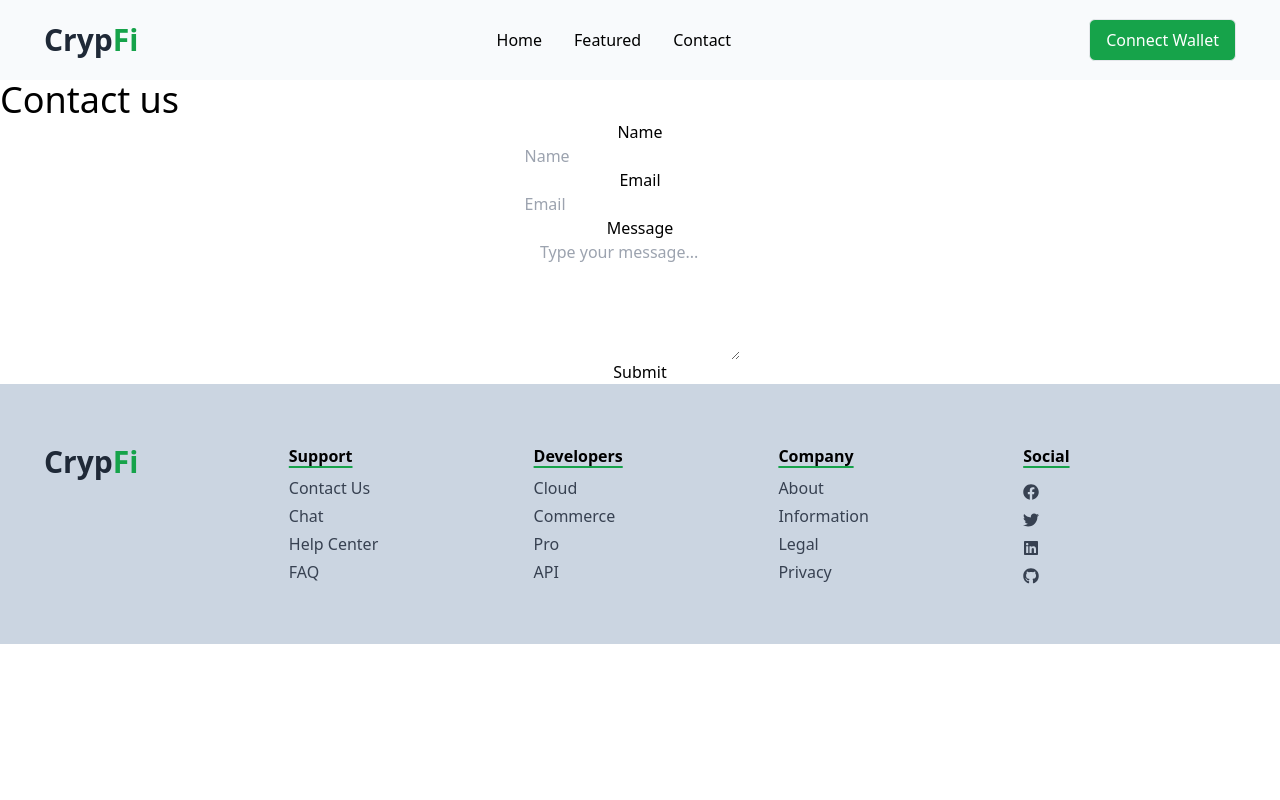
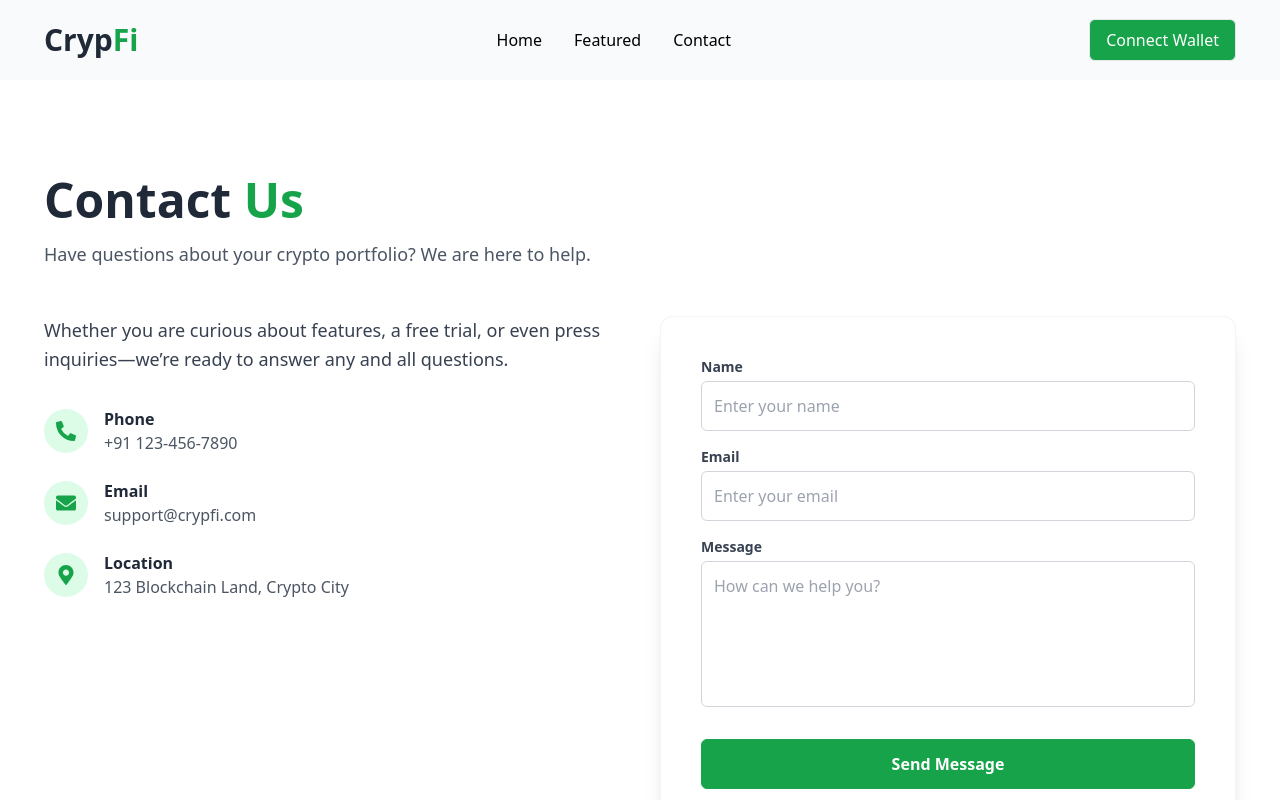
Before and after one commit to Askari64/CrypFi, a React (Vite) app: page /contact in a window 1280 px wide. Shown: the top 800 px of the page. Built offline with nearby package versions, Linux system fonts and the light colour scheme; the HTML template or start-up script is replaced by a standard one.

Commit message:
update styling

```diff
--- a/src/pages/ContactPage.jsx
+++ b/src/pages/ContactPage.jsx
@@ -1,5 +1,6 @@
 import { useState } from "react";
 import { useForm } from "react-hook-form";
+import { FaPhoneAlt, FaEnvelope, FaMapMarkerAlt } from "react-icons/fa";
 
 function ContactPage() {
   const [submitted, setSubmitted] = useState(false);
@@ -19,26 +20,115 @@ function ContactPage() {
       setSubmitted(false);
     }, 3000);
   };
+
   return (
-    <div className=" w-screen m-auto flex flex-col">
-      <h1 className="text-4xl">Contact us</h1>
-      {submitted && <p className="text-green-500">Your message has been recieved!</p>}
+    <section className="w-full">
+      <div className="max-w-[1240px] mx-auto px-6 py-16 md:py-24">
+        {/* Header Section */}
+        <div className="mb-12 text-center md:text-left">
+          <h2 className="text-3xl md:text-5xl font-bold text-gray-800">
+            Contact <span className="text-green-600">Us</span>
+          </h2>
+          <p className="text-lg text-gray-600 mt-4">
+            Have questions about your crypto portfolio? We are here to help.
+          </p>
+        </div>
+
+        <div className="grid lg:grid-cols-2 gap-10">
+          {/* LEFT: Contact Info / Context */}
+          <div className="flex flex-col justify-between h-full space-y-8">
+            <div>
+              <p className="text-gray-700 text-lg leading-relaxed mb-8">
+                Whether you are curious about features, a free trial, or even
+                press inquiries—we’re ready to answer any and all questions.
+              </p>
+
+              {/* Contact Details List */}
+              <div className="space-y-6">
+                <div className="flex items-center space-x-4">
+                  <div className="bg-green-100 p-3 rounded-full text-green-600">
+                    <FaPhoneAlt size={20} />
+                  </div>
+                  <div>
+                    <h3 className="font-bold text-gray-800">Phone</h3>
+                    <p className="text-gray-600">+91 123-456-7890</p>
+                  </div>
+                </div>
+
+                <div className="flex items-center space-x-4">
+                  <div className="bg-green-100 p-3 rounded-full text-green-600">
+                    <FaEnvelope size={20} />
+                  </div>
+                  <div>
+                    <h3 className="font-bold text-gray-800">Email</h3>
+                    <p className="text-gray-600">support@crypfi.com</p>
+                  </div>
+                </div>
+
+                <div className="flex items-center space-x-4">
+                  <div className="bg-green-100 p-3 rounded-full text-green-600">
+                    <FaMapMarkerAlt size={20} />
+                  </div>
+                  <div>
+                    <h3 className="font-bold text-gray-800">Location</h3>
+                    <p className="text-gray-600">
+                      123 Blockchain Land, Crypto City
+                    </p>
+                  </div>
+                </div>
+              </div>
+            </div>
+          </div>
+
+          {/* RIGHT: The Form */}
+          <div className="bg-white shadow-xl rounded-xl border border-gray-100 p-6 md:p-10">
+            {submitted ? (
+              <div className="h-full flex flex-col items-center justify-center text-center space-y-4 min-h-[300px]">
+                <div className="text-green-600 text-5xl">✓</div>
+                <h3 className="text-2xl font-bold text-gray-800">
+                  Message Sent!
+                </h3>
+                <p className="text-gray-600">
+                  We&apos;ll get back to you shortly.
+                </p>
+              </div>
+            ) : (
               <form
-        className="flex flex-col justify-center items-center"
                 onSubmit={handleSubmit(onFormSubmit)}
+                className="flex flex-col gap-4"
               >
                 {/* NAME */}
-        <label htmlFor="name">Name</label>
+                <div className="flex flex-col">
+                  <label
+                    htmlFor="name"
+                    className="text-sm font-semibold text-gray-700 mb-1"
+                  >
+                    Name
+                  </label>
                   <input
                     {...register("name", { required: "Name is required" })}
                     id="name"
                     type="text"
-          placeholder="Name"
+                    placeholder="Enter your name"
+                    className={`w-full p-3 rounded-md border ${
+                      errors.name ? "border-red-500" : "border-gray-300"
+                    } focus:outline-none focus:border-green-600 focus:ring-1 focus:ring-green-600`}
                   />
-        {errors.name && <p className=" text-red-500">{errors.name.message}</p>}
+                  {errors.name && (
+                    <span className="text-red-500 text-xs mt-1">
+                      {errors.name.message}
+                    </span>
+                  )}
+                </div>
 
                 {/* EMAIL */}
-        <label htmlFor="email">Email</label>
+                <div className="flex flex-col">
+                  <label
+                    htmlFor="email"
+                    className="text-sm font-semibold text-gray-700 mb-1"
+                  >
+                    Email
+                  </label>
                   <input
                     {...register("email", {
                       required: "Email is required",
@@ -49,27 +139,57 @@ function ContactPage() {
                     })}
                     id="email"
                     type="text"
-          placeholder="Email"
+                    placeholder="Enter your email"
+                    className={`w-full p-3 rounded-md border ${
+                      errors.email ? "border-red-500" : "border-gray-300"
+                    } focus:outline-none focus:border-green-600 focus:ring-1 focus:ring-green-600`}
                   />
                   {errors.email && (
-          <p className=" text-red-500">{errors.email.message}</p>
+                    <span className="text-red-500 text-xs mt-1">
+                      {errors.email.message}
+                    </span>
                   )}
+                </div>
 
                 {/* MESSAGE */}
-        <label htmlFor="message">Message</label>
+                <div className="flex flex-col">
+                  <label
+                    htmlFor="message"
+                    className="text-sm font-semibold text-gray-700 mb-1"
+                  >
+                    Message
+                  </label>
                   <textarea
-          {...register("message", { required: "Message is required" })}
+                    {...register("message", {
+                      required: "Message is required",
+                    })}
                     id="message"
                     rows={5}
-          placeholder="Type your message..."
+                    placeholder="How can we help you?"
+                    className={`w-full p-3 rounded-md border ${
+                      errors.message ? "border-red-500" : "border-gray-300"
+                    } focus:outline-none focus:border-green-600 focus:ring-1 focus:ring-green-600 resize-none`}
                   />
                   {errors.message && (
-          <p className=" text-red-500">{errors.message.message}</p>
+                    <span className="text-red-500 text-xs mt-1">
+                      {errors.message.message}
+                    </span>
                   )}
+                </div>
 
-        <button type="submit">Submit</button>
+                {/* BUTTON */}
+                <button
+                  type="submit"
+                  className="mt-4 w-full bg-green-600 text-white font-bold py-3 px-4 rounded-md border border-green-600 hover:bg-white hover:text-green-600 transition-colors duration-300"
+                >
+                  Send Message
+                </button>
               </form>
+            )}
           </div>
+        </div>
+      </div>
+    </section>
   );
 }
 
```
Lines whose indentation alone changed are shown as unchanged.
